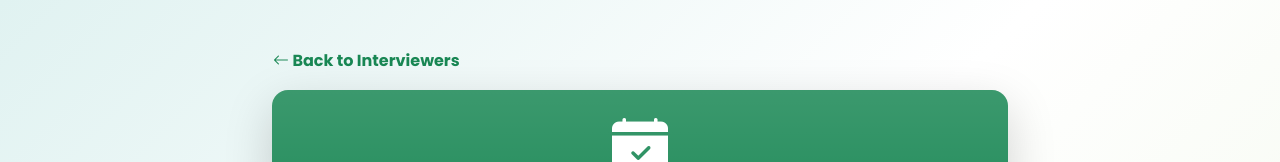
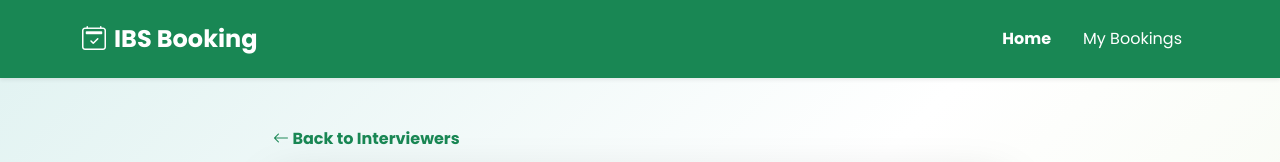
Before and after one commit to matheeshapr/ibs-frontend, an Angular app: page /booking/1 in a window 1280 px wide. Shown: the top 162 px of the page. Built offline with nearby package versions, Linux system fonts and the light colour scheme; no server answers.

Commit message:
feat: implement dynamic navbar visibility based on routing events

```diff
--- a/src/app/app.ts
+++ b/src/app/app.ts
@@ -1,15 +1,32 @@
 import { Component } from '@angular/core';
-import { RouterOutlet } from '@angular/router';
+import { Router, NavigationEnd, RouterOutlet } from '@angular/router';
+import { CommonModule } from '@angular/common';
 import { NavbarComponent } from './components/navbar/navbar';
 import { MyBookingsComponent } from "./components/my-bookings/my-bookings";
 
 @Component({
   selector: 'app-root',
   standalone: true,
-  imports: [RouterOutlet, NavbarComponent, MyBookingsComponent],
+  imports: [RouterOutlet, NavbarComponent, MyBookingsComponent, CommonModule ],
   templateUrl: './app.html',
   styleUrls: ['./app.css']
 })
 export class AppComponent {
-  title = 'ibs-frontend';
+  showNavbar: boolean = true;
+
+constructor(private router: Router) {
+  this.router.events.subscribe((event) => {
+    if (event instanceof NavigationEnd) {
+      const currentUrl = event.urlAfterRedirects;
+
+      if (currentUrl === '/' || currentUrl.includes('/login') || currentUrl.includes('/register')) {
+        this.showNavbar = false;
+      } else {
+        this.showNavbar = true;
+      }
+
+      console.log('Current URL:', currentUrl, 'Show Navbar:', this.showNavbar);
+    }
+  });
 }
+}
```
